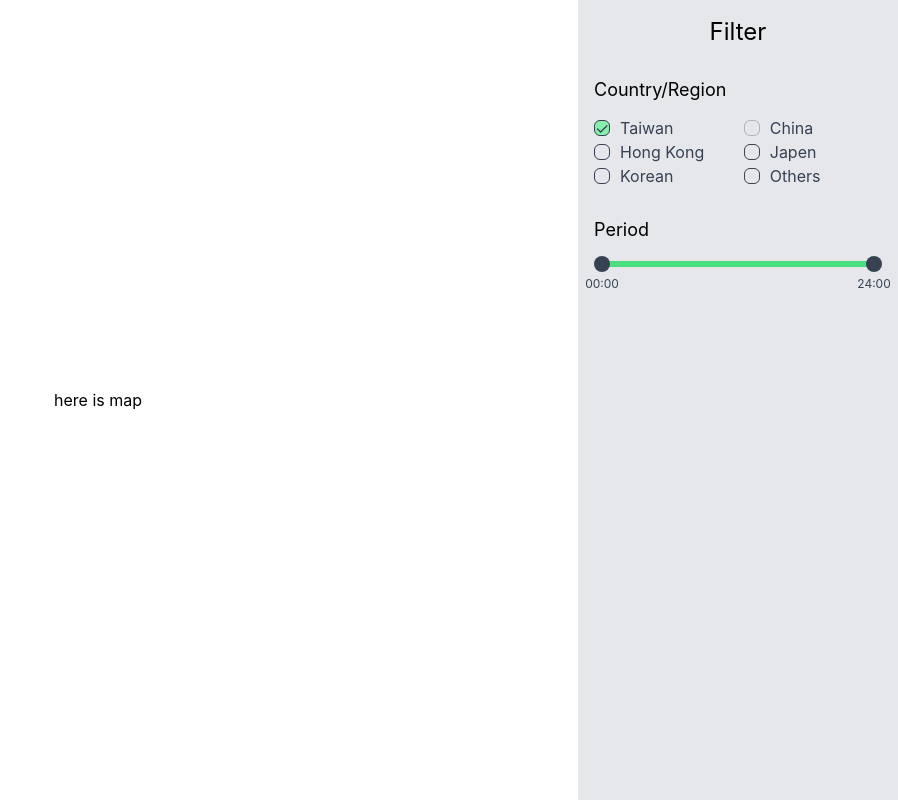
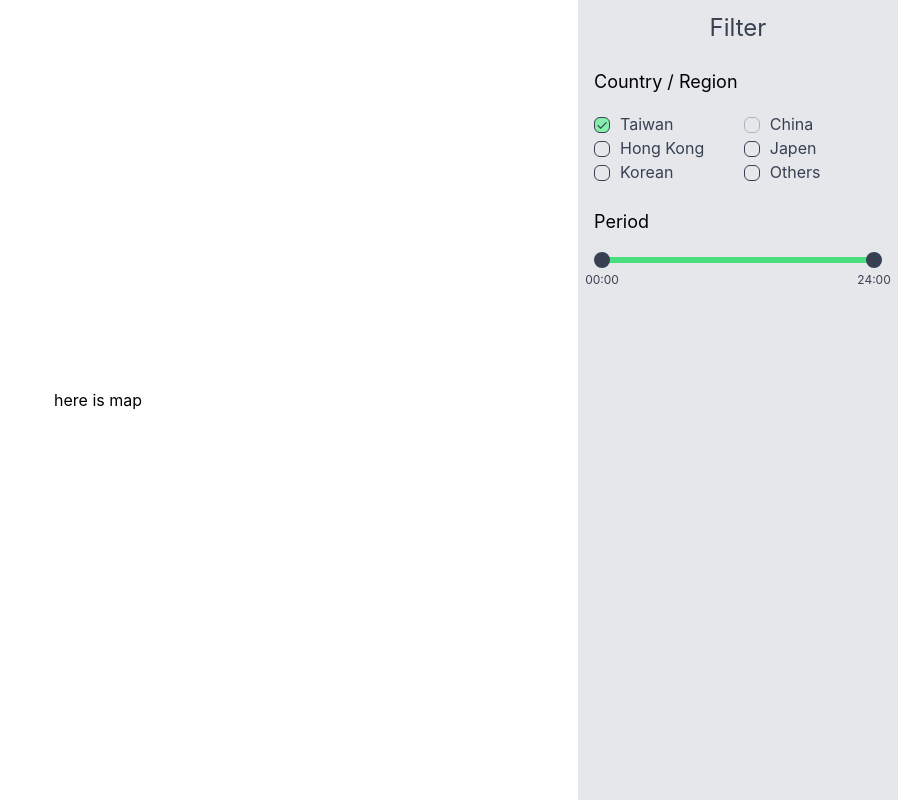
Before and after one commit to proxy0001/scatter-plots-on-maps, a Next.js app: page / in a window 1280 px wide. Shown: the top 800 px of the page, without its empty margins (382-1280 px from the left). Built offline with nearby package versions, Linux system fonts and the light colour scheme.

Commit message:
update some styles

```diff
--- a/components/Panel.tsx
+++ b/components/Panel.tsx
@@ -5,8 +5,8 @@ interface PanelProps {
 }
 
 const Panel = ({ title = '', children }: PanelProps) => {
-    return <div className="py-2">
-        <legend className="text-lg py-3">{title}</legend>
+    return <div className="my-2">
+        <legend className="text-lg pt-2 pb-4">{title}</legend>
         {children}
     </div>
 }
--- a/pages/index.tsx
+++ b/pages/index.tsx
@@ -26,8 +26,8 @@ export default function Home() {
       <main className="flex flex-row w-full min-h-screen">
         <div className="basis-3/4 flex justify-center items-center">here is map</div>
         <div className="basis-1/4 flex flex-col bg-gray-200 px-4 py-2">
-          <div className="text-2xl text-center py-2">Filter</div>
-          <Panel title="Country/Region">
+          <div className="text-2xl text-center pt-1 pb-2 text-gray-700">Filter</div>
+          <Panel title="Country / Region">
             <MultiSelect options={countryOptions} name="country"
               onChange={(selected) => console.log(selected)}/>
           </Panel>
--- a/styles/MultiSelect.module.css
+++ b/styles/MultiSelect.module.css
@@ -5,7 +5,7 @@
 /* Checkbox un-checked style */
 .input[type="checkbox"]:before,
 .input[type="checkbox"]:checked:before {
-    @apply flex items-center justify-center text-transparent w-4 h-4 mr-1.5 rounded-md border border-gray-700;
+    @apply flex items-center justify-center text-transparent text-sm w-4 h-4 mr-1.5 rounded-md border border-gray-700;
     content: '\2713';
 }
 
@@ -15,7 +15,7 @@
 }
 
 /* Adding a dotted border around the active tabbed-into checkbox */
-.input[type="checkbox"]:focus:before,
+/* .input[type="checkbox"]:focus:before, */
 .input[type="checkbox"]:not(:disabled):hover:before {
     @apply shadow-sm shadow-gray-400;
 }
```
